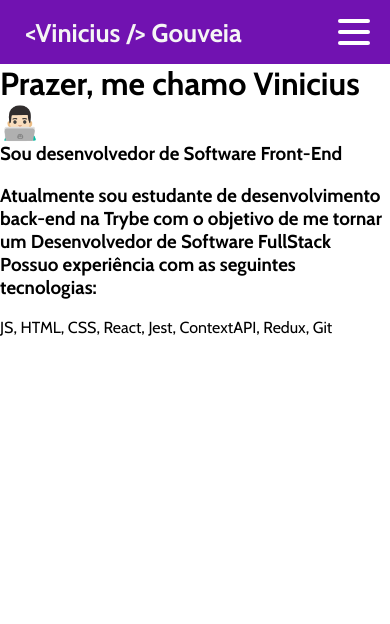
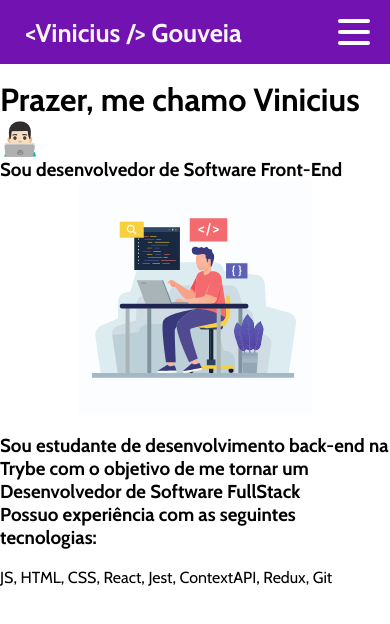
Before and after one commit to vinigofr/vinigofr.github.io, a React (Create React App) app: page / in a window 390 px wide. Shown: the top 624 px of the page. Built offline with nearby package versions, Linux system fonts and the light colour scheme; the HTML template or start-up script is replaced by a standard one.

Commit message:
Adiciona imagens a todas as paginas

```diff
--- a/src/Components/Contact.jsx
+++ b/src/Components/Contact.jsx
@@ -2,7 +2,7 @@ import React, { useState, useEffect } from "react";
 import { init, send } from "emailjs-com";
 import Loading from "./Nav/Loading";
 import verifyData from "../Helpers/verifyData";
-
+import contact from "../Images/contact.svg"
 init("user_3bguTCeUpXJpsAeCpvezS");
 
 function Contact() {
@@ -64,6 +64,9 @@ function Contact() {
   return (
     <div>
       <h1>Que tal conversarmos um pouco?</h1>
+      <div>
+        <img className="main-page-image" src={contact} alt="Foto de variados meios de comunicação"/>
+      </div>
       <form onSubmit={onSubmit} className="contact-forms">
         <label className="input-label">
           Como você se chama?
--- a/src/Components/Header.jsx
+++ b/src/Components/Header.jsx
@@ -6,8 +6,10 @@ import Burger from "./Nav/Burger";
 export default function Header() {
   return (
     <header className="home-header">
-      <ViniciusTitle />
-      <Burger />
+      <div>
+        <ViniciusTitle />
+        <Burger />
+      </div>
     </header>
   );
 }
--- a/src/Components/Presentation.jsx
+++ b/src/Components/Presentation.jsx
@@ -1,16 +1,17 @@
 import React from "react";
+import programmer from '../Images/programmer.svg';
 
 function Presentation() {
   return (
-    <div className="main-backgrounds">
+    <div>
       <h1>Prazer, me chamo Vinicius 👨🏻‍💻</h1>
-
       <main>
         <section>
           <h3>Sou desenvolvedor de Software Front-End</h3>
+          <img className="main-page-image" src={programmer} alt="Imagem de um programador usando seu notebook que está sob a mesa. Ele está sentado numa cadeira, há uma planta ao lado direito" />
           <br />
           <h3>
-            Atualmente sou estudante de desenvolvimento back-end na Trybe com o
+            Sou estudante de desenvolvimento back-end na Trybe com o
             objetivo de me tornar um Desenvolvedor de Software FullStack
           </h3>
         </section>
--- a/src/Components/Projects.jsx
+++ b/src/Components/Projects.jsx
@@ -1,10 +1,11 @@
 import React from "react";
 import allProjects from "../Helpers/allProject";
-
+import project from '../Images/projects.svg';
 function Projects() {
   return (
-    <div>
+    <>
       <h1>Projetos</h1>
+      <img src={project} className="main-page-image" alt="Imagem de pessoaas trabalhando em conjunto" />
       <div className="projects-section">
         {allProjects.map((project) => (
           <div className="project-card">
@@ -21,7 +22,7 @@ function Projects() {
           </div>
         ))}
       </div>
-    </div>
+    </>
   );
 }
 
--- a/src/Helpers/verifyData.js
+++ b/src/Helpers/verifyData.js
@@ -1,15 +1,11 @@
-function verifyData(data) {
+export default function verifyData(data) {
   const { reply_to, message, from_name } = data;
-
   //https://forum.blip.ai/t/resolvido-regex-para-validacao-de-email/1635 */
   const emailRegex = /^([\w.-]+)@([\w-]+)((\.(\w){2,3})+)$/;
-
   return (
     emailRegex.test(reply_to) &&
     message.length >= 1 &&
     message.length <= 500 &&
     from_name
   );
-}
-
-export default verifyData;
+};
--- a/src/Pages/Home.jsx
+++ b/src/Pages/Home.jsx
@@ -1,22 +1,24 @@
-import React, { useContext } from 'react';
-import MyContext from '../ContextAPI/MyContext';
-import Header from '../Components/Header';
-import Projects from '../Components/Projects';
-import Presentation from '../Components/Presentation';
-import Contact from '../Components/Contact';
+import React, { useContext } from "react";
+import MyContext from "../ContextAPI/MyContext";
+import Header from "../Components/Header";
+import Projects from "../Components/Projects";
+import Presentation from "../Components/Presentation";
+import Contact from "../Components/Contact";
 
 function Home() {
   const context = useContext(MyContext);
   const { page } = context;
 
   return (
-    <div>
-      <Header/>
-      { page === 'home' ? <Presentation /> : null }
-      { page === 'projects' ? <Projects /> : null }
-      { page === 'contact' ? <Contact /> : null }
-    </div>
-  )
+    <>
+      <Header />
+      <div className="padding-content">
+        {page === "home" ? <Presentation /> : null}
+        {page === "projects" ? <Projects /> : null}
+        {page === "contact" ? <Contact /> : null}
+      </div>
+    </>
+  );
 }
 
 export default Home;
--- a/src/Styles/general-style.css
+++ b/src/Styles/general-style.css
@@ -15,6 +15,8 @@
 }
 
 .home-header {
+  position: absolute;
+  width: 100%;
   height: 4rem;
   display: flex;
   justify-content: space-between;
@@ -23,16 +25,16 @@
   background-color: #7112b1;
 }
 
-.main-backgrounds {
-  height: calc(100vh - 4rem);
-}
-
 @media screen and (max-width: 768px) {
   #github, #linkedin, #projects, #contact, #home {
     border-radius: 5px;
     padding: 10px;
     margin: 10px 0;
     background-color: #8c4ab8;
+  }
+
+  .padding-content {
+    padding-top: 5em;
   }
 
   .projects-section {
@@ -46,7 +48,7 @@
     width: 290px;
     background-color: #7112b160;
     border-radius: 10px;
-    margin: 20px 0;
+    margin: 20px 10px;
     padding: 10px;
     box-shadow: 0 0 25px 1px #00000059;
   }
@@ -63,7 +65,7 @@
     border: 1px solid #000000;
     border-radius: 5px;
     padding: 30px 30px;
-    margin: 50px 20px 20px 20px;
+    margin: 0px 20px;
   }
 
   .contact-input {
@@ -106,6 +108,13 @@
     padding: 10px;
     margin: 10px 10px;
   }
+
+  .main-page-image {
+    display: flex;
+    width: 60%;
+    margin-left: auto;
+    margin-right: auto;
+  }
 }
 
 /* Deixar aqui uma ideia registrada:
```
